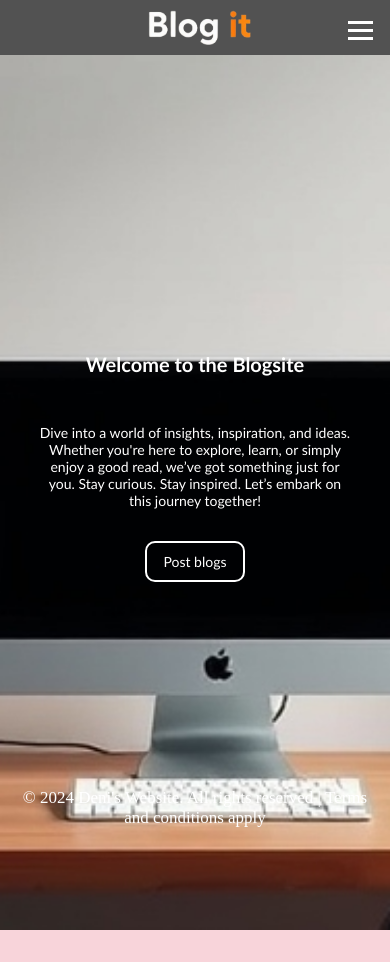
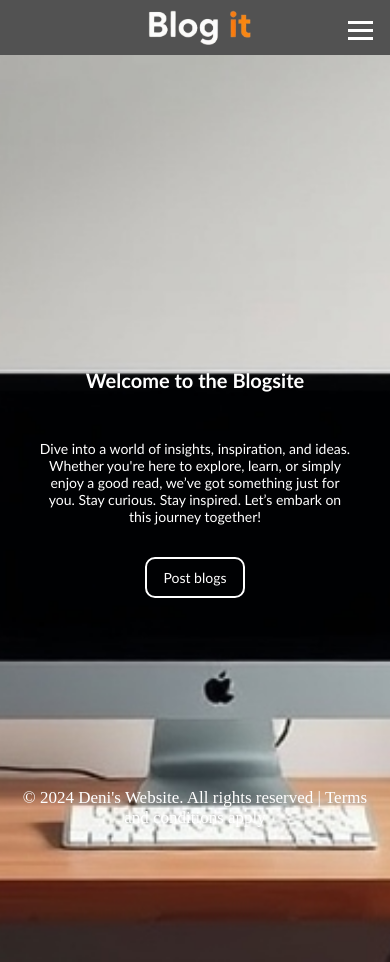
Before and after one commit to Denybix/blogging_site, a React (Create React App) app: page / in a window 390 px wide. Before the commit the page ends 930 px from the top, so only its background shows below. Built offline with nearby package versions, Linux system fonts and the light colour scheme.

Commit message:
Update Commit

```diff
--- a/src/home.css
+++ b/src/home.css
@@ -189,7 +189,7 @@
 
 @media (max-width: 390px) and (min-width: 390px) and (max-height: 844px) and (min-height: 844px) {
     .container {
-        margin: 18rem auto;
+        margin: 19rem auto;
     }
 
     .title h1 {
```
